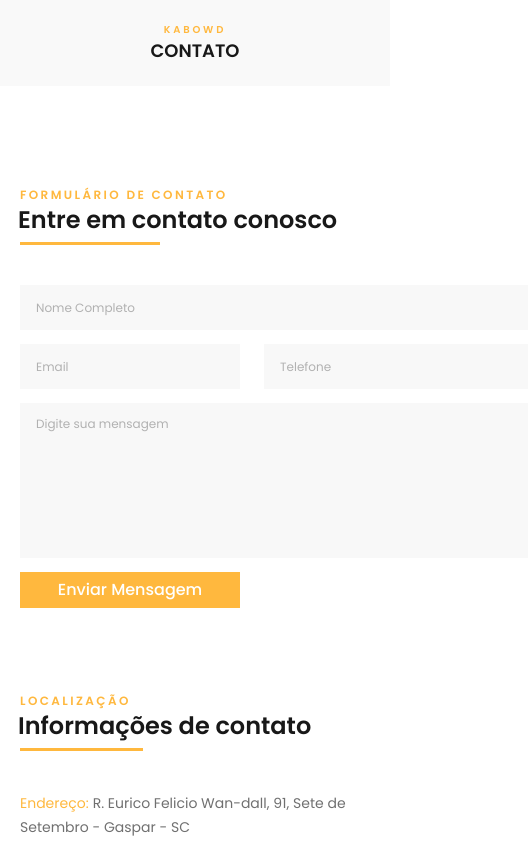
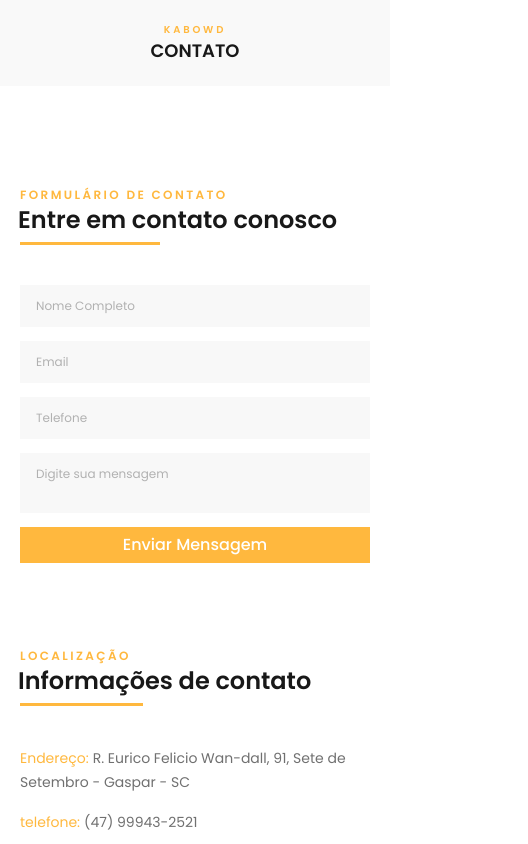
Before and after one commit to elielmeschss/kabowd-church, a React (Create React App) app: page /contato in a window 390 px wide. Shown: the top 844 px of the page, 528 px wide, since content can reach past the window. Built offline with nearby package versions, Linux system fonts and the light colour scheme.

Commit message:
fix forms

```diff
--- a/src/components/contact/formContact.module.scss
+++ b/src/components/contact/formContact.module.scss
@@ -14,6 +14,11 @@
         grid-template-rows: 45px 45px 155px;
         grid-template-columns: 220px 1fr;
         gap: 14px 24px;
+
+        @media (max-width: 768px) {
+          display: flex;
+          flex-direction: column;
+        }
 
         .inputName {
             grid-area: name;
```
